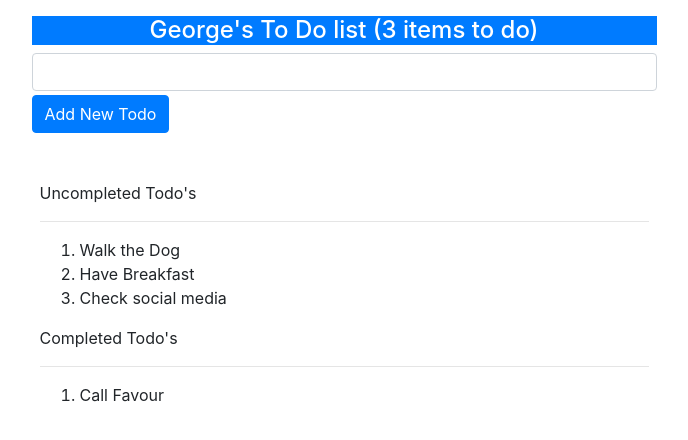
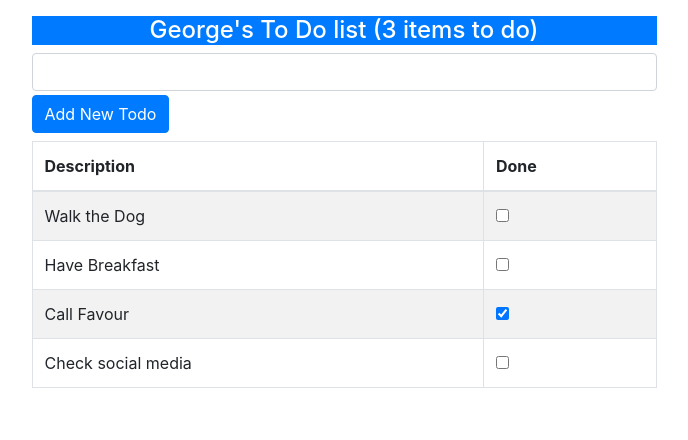
Before and after one commit to georgeokez/todo-list-app, a React (Create React App) app: page / in a window 1280 px wide. Shown: the top 440 px of the page, without its empty margins (281-969 px from the left). Built offline with nearby package versions, Linux system fonts and the light colour scheme.

Commit message:
added tbale to display done and undone  todo's

```diff
--- a/src/App.js
+++ b/src/App.js
@@ -39,6 +39,28 @@ export default class App extends Component {
     }
   };
 
+  toggleTodo = (todo) => {
+    this.setState({
+      todoItems: this.state.todoItems.map((item) =>
+        item.action === todo.action ? { ...item, done: !item.done } : item
+      ),
+    });
+  };
+
+  todoTableRows = () =>
+    this.state.todoItems.map((item) => (
+      <tr key={item.action}>
+        <td>{item.action}</td>
+        <td>
+          <input
+            type="checkbox"
+            checked={item.done}
+            onChange={() => this.toggleTodo(item)}
+          />
+        </td>
+      </tr>
+    ));
+
   // Using the fat arrow syntax to define the render function
   render = () => (
     <div className="row container-fluid mt-3">
@@ -64,7 +86,17 @@ export default class App extends Component {
           </div>
         </div>
 
-        <div className="mt-5 m-2">
+        <table className="table table-striped table-bordered">
+          <thead>
+            <tr>
+              <th>Description</th>
+              <th>Done</th>
+            </tr>
+          </thead>
+          <tbody>{this.todoTableRows()}</tbody>
+        </table>
+
+        {/* <div className="mt-5 m-2">
           <p>Uncompleted Todo's</p>
           <hr />
           <ol>
@@ -74,9 +106,9 @@ export default class App extends Component {
                 <li key={uncompletedTodo.action}>{uncompletedTodo.action}</li>
               ))}
           </ol>
-        </div>
+        </div> */}
 
-        <div className="m-2">
+        {/* <div className="m-2">
           <p>Completed Todo's</p>
           <hr />
           <ol>
@@ -86,7 +118,7 @@ export default class App extends Component {
                 <li key={completedTodo.action}>{completedTodo.action}</li>
               ))}
           </ol>
-        </div>
+        </div> */}
       </div>
     </div>
   );
```
